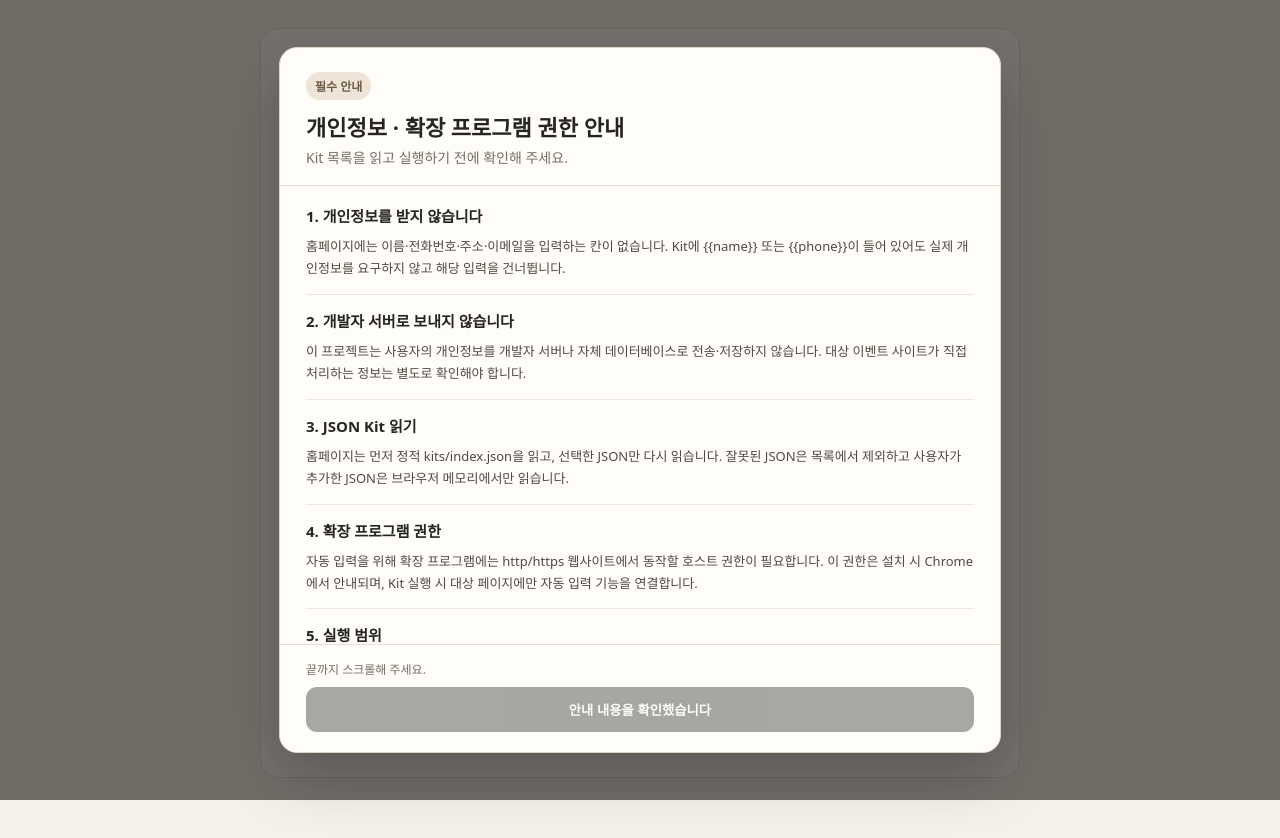
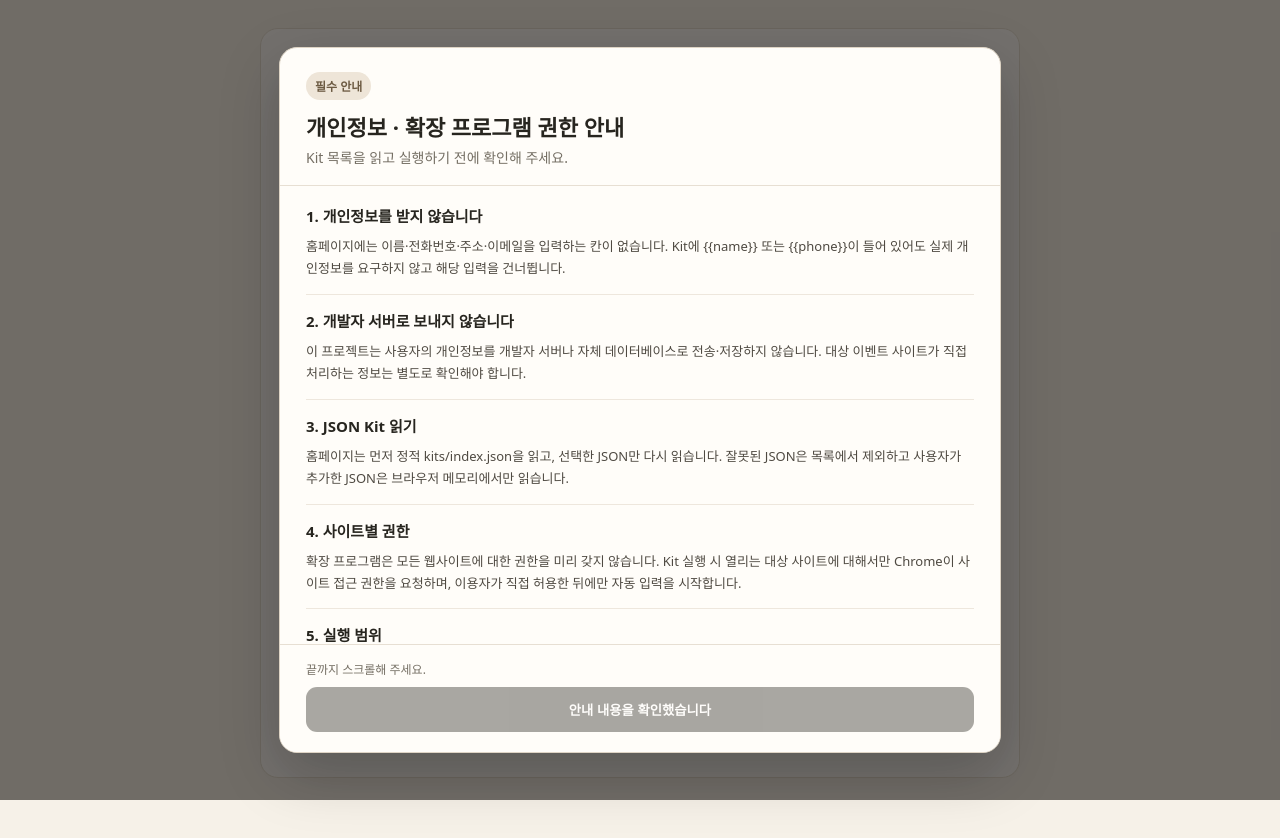
Before and after one commit to Ninetaild/form, a React (Vite) app: page / in a window 1280 px wide. Built offline with nearby package versions, Linux system fonts and the light colour scheme.

Commit message:
docs: clarify per-site access permission

```diff
--- a/src/web/App.tsx
+++ b/src/web/App.tsx
@@ -16,8 +16,8 @@ const notice=[
  ['1. 개인정보를 받지 않습니다','홈페이지에는 이름·전화번호·주소·이메일을 입력하는 칸이 없습니다. Kit에 {{name}} 또는 {{phone}}이 들어 있어도 실제 개인정보를 요구하지 않고 해당 입력을 건너뜁니다.'],
  ['2. 개발자 서버로 보내지 않습니다','이 프로젝트는 사용자의 개인정보를 개발자 서버나 자체 데이터베이스로 전송·저장하지 않습니다. 대상 이벤트 사이트가 직접 처리하는 정보는 별도로 확인해야 합니다.'],
  ['3. JSON Kit 읽기','홈페이지는 먼저 정적 kits/index.json을 읽고, 선택한 JSON만 다시 읽습니다. 잘못된 JSON은 목록에서 제외하고 사용자가 추가한 JSON은 브라우저 메모리에서만 읽습니다.'],
- ['4. 확장 프로그램 권한','자동 입력을 위해 확장 프로그램에는 http/https 웹사이트에서 동작할 호스트 권한이 필요합니다. 이 권한은 설치 시 Chrome에서 안내되며, Kit 실행 시 대상 페이지에만 자동 입력 기능을 연결합니다.'],
- ['5. 실행 범위','확장 프로그램은 Kit에 지정된 URL을 새 탭으로 열고 해당 페이지에만 정해진 답변 입력 기능을 실행합니다. 개인정보를 별도의 개발자 서버로 전송하지 않습니다.'],
+ ['4. 사이트별 권한','확장 프로그램은 모든 웹사이트에 대한 권한을 미리 갖지 않습니다. Kit 실행 시 열리는 대상 사이트에 대해서만 Chrome이 사이트 접근 권한을 요청하며, 이용자가 직접 허용한 뒤에만 자동 입력을 시작합니다.'],
+ ['5. 실행 범위','확장 프로그램은 Kit에 지정된 URL을 새 탭으로 열고, 이용자가 접근을 허용한 해당 사이트에서만 정해진 답변 입력 기능을 실행합니다. 개인정보를 별도의 개발자 서버로 전송하지 않습니다.'],
  ['6. 직접 확인할 항목','개인정보 동의, 제3자 제공, 약관, CAPTCHA, 다음·최종 제출 등 사용자의 의사 확인이 필요한 동작은 자동으로 실행하지 않습니다.'],
  ['7. 권한 거절','브라우저의 사이트 접근 권한 요청을 거절하면 자동 입력은 실행되지 않습니다.'],
  ['8. 마지막 확인','응모 내용과 대상 사이트의 개인정보처리방침·이용약관을 직접 확인한 뒤 실행해 주세요. 이 안내는 법률상 동의를 대신하지 않습니다.']
```
